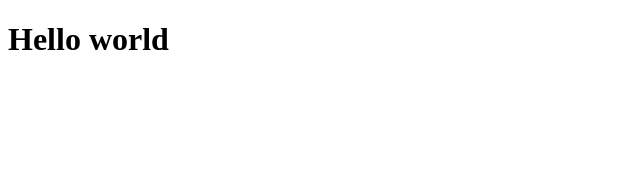
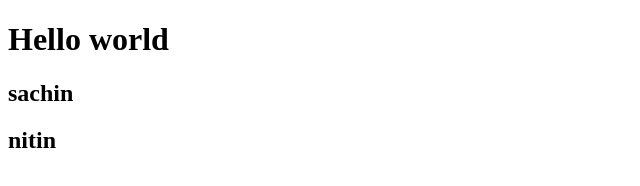
Before and after one commit to malisachin615/MyProject, a plain HTML site: page index.html in a window 1280 px wide. Shown: the whole page, without its empty margins (0-640 px from the left). Drawn offline with Linux system fonts and the light colour scheme.

Commit message:
merge changes

```diff
--- a/index.html
+++ b/index.html
@@ -7,5 +7,7 @@
 </head>
 <body>
     <h1>Hello world</h1>
+    <h2>sachin</h2>
+    <h2>nitin</h2>
 </body>
 </html>
```
